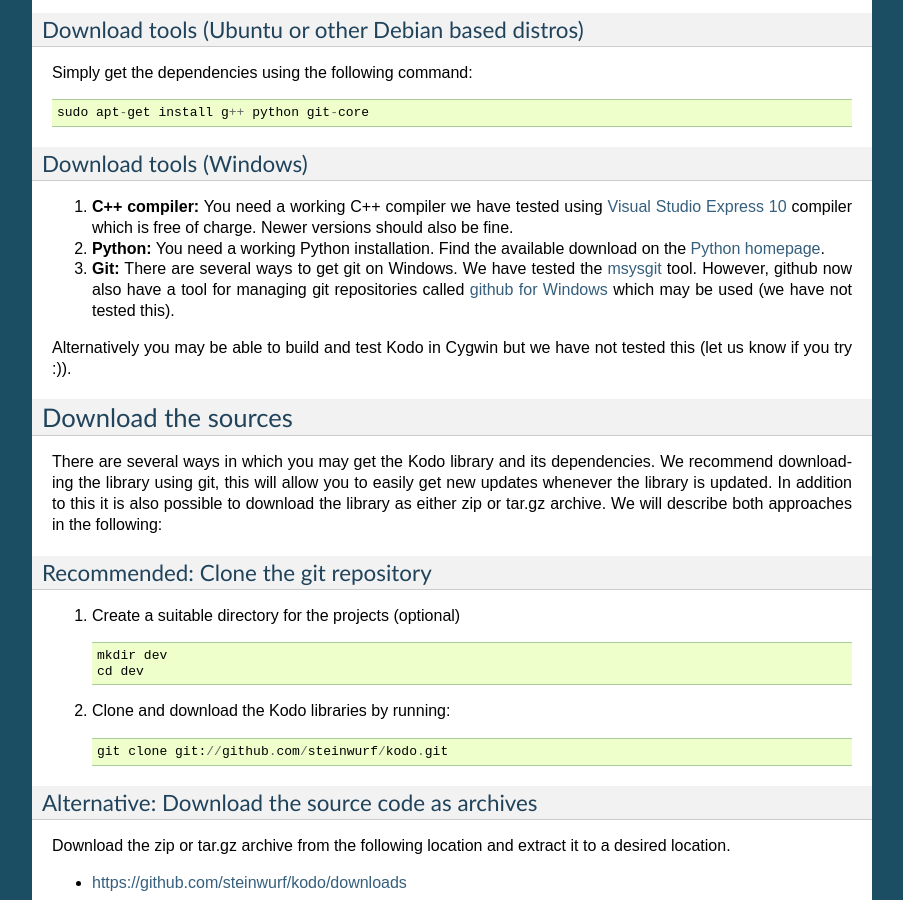
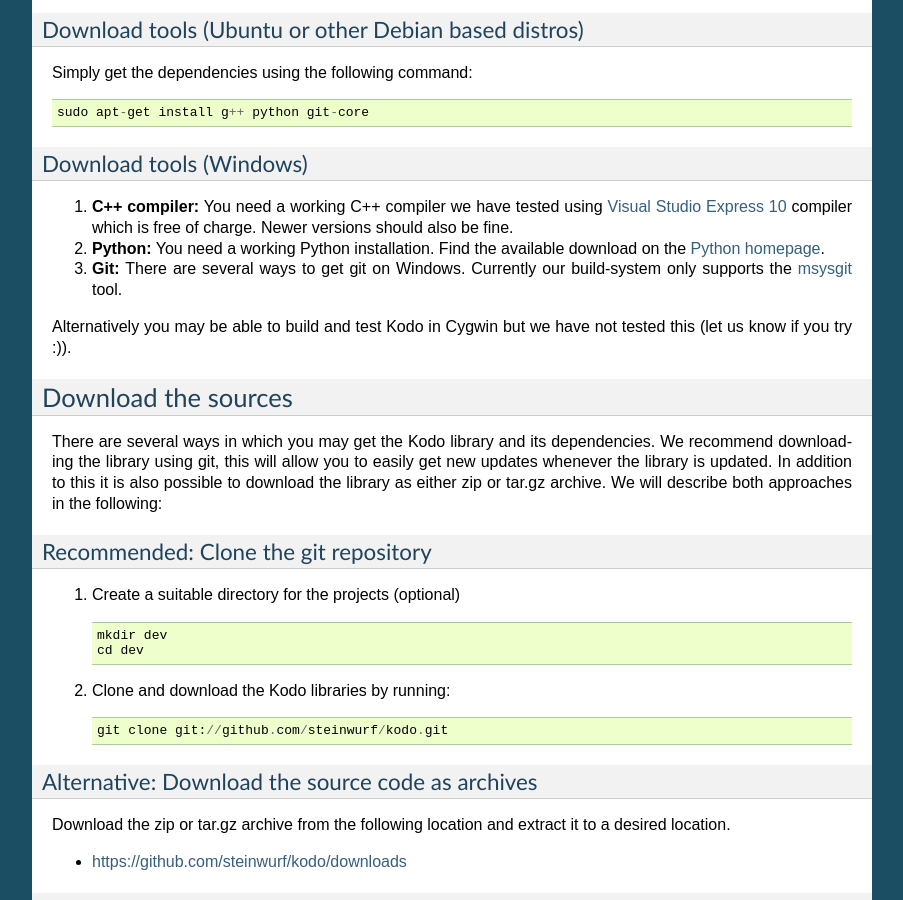
Before and after one commit to msherif4/kodo, a Sphinx documentation site: the page built from docs/source/intro.rst, in a window 1280 px wide and 900 px high, scrolled down 727 px. Shown: the whole window, without its empty margins (198-1101 px from the left). Built offline with Sphinx 7.4.7, drawn with Linux system fonts in a browser that asks for light colours; formulas are drawn with MathJax 3.

Commit message:
Update master

```diff
--- a/docs/source/intro.rst
+++ b/docs/source/intro.rst
@@ -55,15 +55,12 @@ Download tools (Windows)
    Newer versions should also be fine.
 2. **Python:** You need a working Python installation. Find the available
    download on the `Python homepage`_.
-3. **Git:** There are several ways to get git on Windows. We have tested the
-   msysgit_ tool. However, github now also have a tool for managing
-   git repositories called `github for Windows`_ which may be used
-   (we have not tested this).
+3. **Git:** There are several ways to get git on Windows. Currently our
+   build-system only supports the msysgit_ tool.
 
 .. _`Visual Studio Express 10`: http://www.microsoft.com/visualstudio/en-us/products/2010-editions/express
 .. _`Python homepage`: http://www.python.org/download/
 .. _msysgit: http://msysgit.github.com/
-.. _`github for Windows`: http://windows.github.com/
 
 Alternatively you may be able to build and test Kodo in
 Cygwin but we have not tested this (let us know if you try :)).
```
